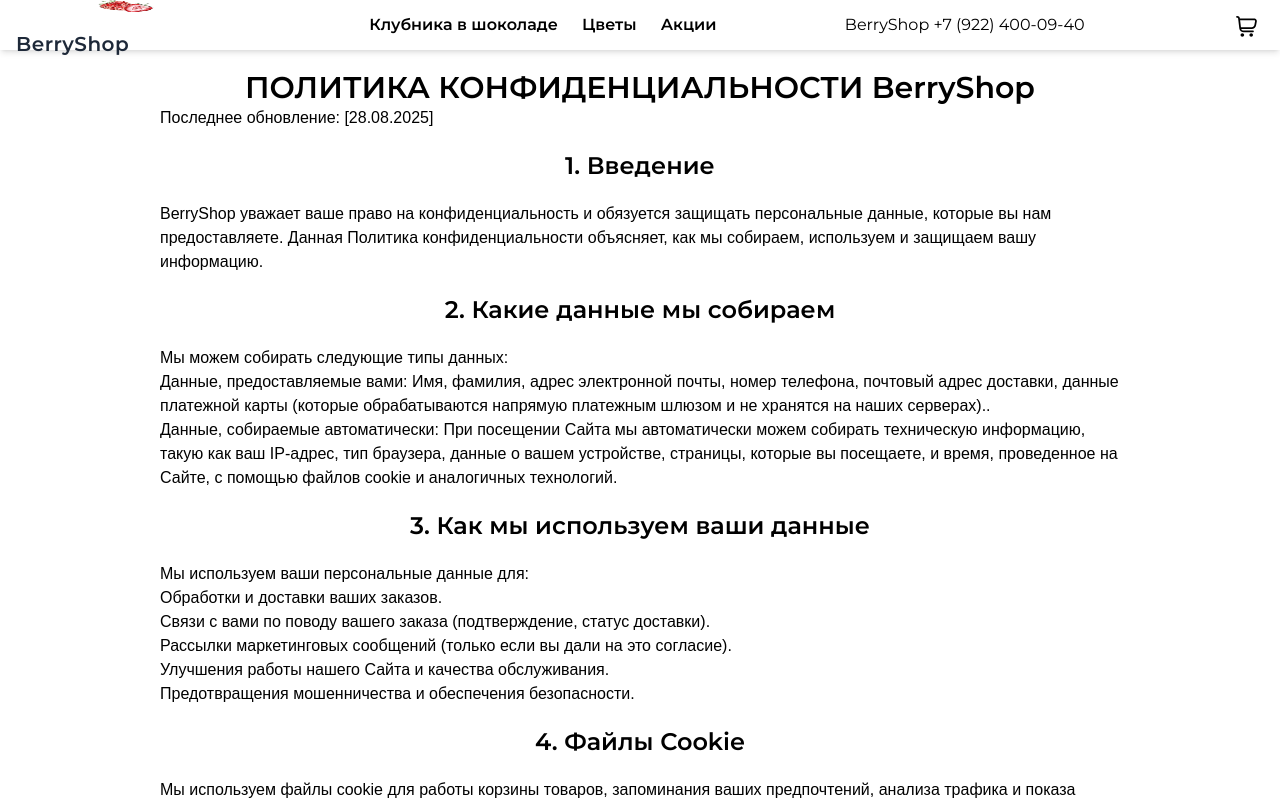
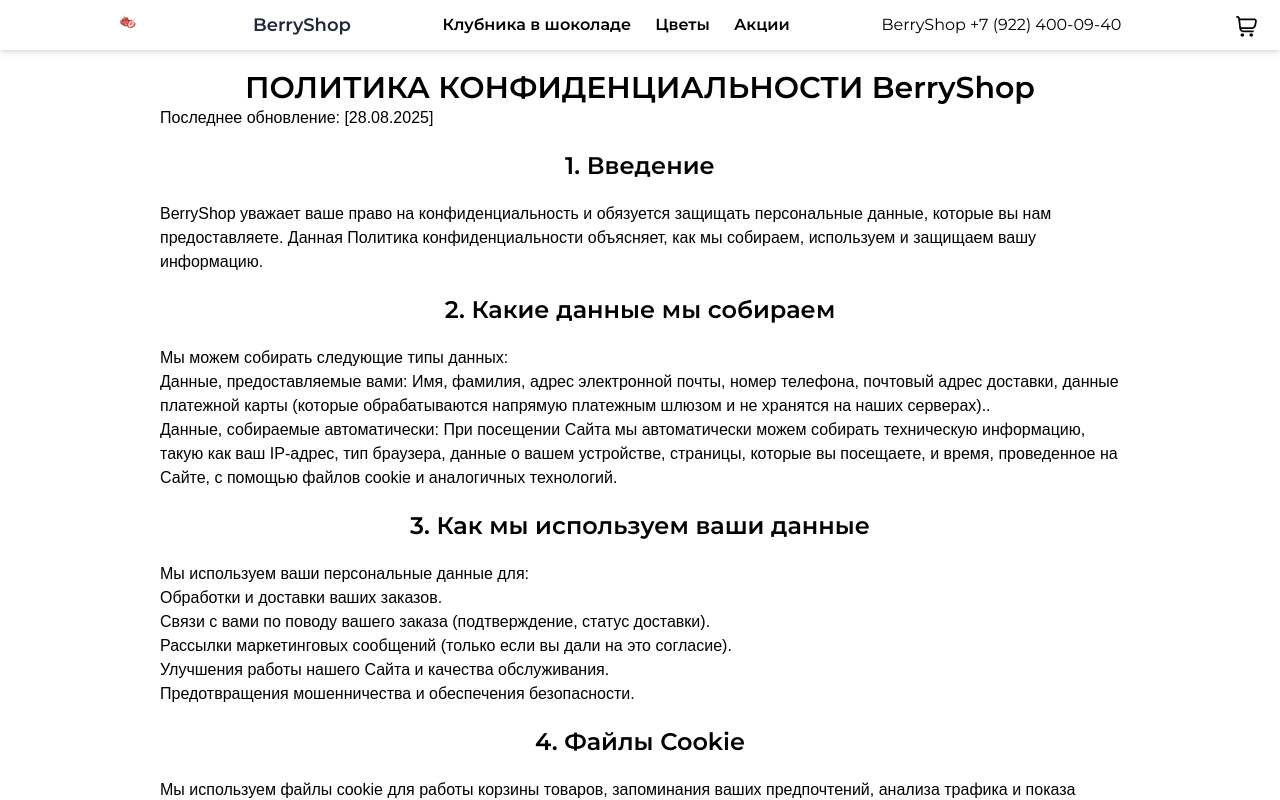
Before and after one commit to xPROGAx/BerryShop-build, a Next.js app: page /terms in a window 1280 px wide. Shown: the top 800 px of the page. Built offline with nearby package versions, Linux system fonts and the light colour scheme; a web font is replaced by a local one.

Commit message:
Update DesktopMenu.js

```diff
--- a/src/components/DesktopMenu.js
+++ b/src/components/DesktopMenu.js
@@ -7,7 +7,6 @@
 import { toast } from 'react-hot-toast';
 
 const DesktopMenu = () => {
-
     const { cart } = useCart()
     const router = useRouter()
     const pathname = usePathname()
@@ -21,22 +20,25 @@
             <div className="h-[50px]"></div>
             <nav className="bg-[#FFFFFF] fixed top-0 left-0 w-full h-[50px] shadow-md z-50">
                 <div className="container mx-auto flex justify-between items-center h-full px-4">
-                    <Link href="/" className="text-2xl font-bold text-black">
+                    <Link href="/" className="flex items-center gap-3 hover:opacity-80 transition-opacity">
                         <Image
                             src={logo}
                             alt='BerryShop'
                             width={225}
                             height={36}
                             className="
-                            w-[180px] h-[28px]  // мобильные
-                            md:w-[200px] md:h-[32px]  // планшеты
-                            lg:w-[225px] lg:h-[36px]  // десктоп
+                                w-[160px] h-[26px] object-contain
+                                md:w-[180px] md:h-[29px]
+                                lg:w-[200px] lg:h-[32px]
+                                xl:w-[225px] xl:h-[36px]
                             "
                             priority
-                          sizes="(max-width: 768px) 180px, (max-width: 1024px) 200px, 225px"
                         />
-                        <span className="text-xl font-bold text-gray-800 tracking-wide">BerryShop</span>
+                        <span className="text-lg font-bold text-gray-800 whitespace-nowrap hidden md:block">
+                            BerryShop
+                        </span>
                     </Link>
+
                     <ul className="flex gap-6 text-black font-semibold">
                         {[
                             { name: 'Клубника в шоколаде', path: '/strawberry' },
@@ -58,7 +60,9 @@
                         ))}
                     </ul>
 
-                    <div className="text-black mr-4">BerryShop +7 (922) 400-09-40</div>
+                    <div className="text-black mr-4 whitespace-nowrap hidden lg:block">
+                        BerryShop +7 (922) 400-09-40
+                    </div>
 
                     <div className="relative">
                         <button
@@ -69,25 +73,9 @@
                                 src={cartIcon}
                                 width={35}
                                 height={35}
-                                alt='cart'
+                                alt='Корзина покупок'
                                 className='object-contain'
                             />
-                            {/* <svg
-                                xmlns="http://www.w3.org/2000/svg"
-                                width="24"
-                                height="24"
-                                fill="none"
-                                stroke="currentColor"
-                                viewBox="0 0 24 24"
-                                className="text-black"
-                            >
-                                <path
-                                    strokeLinecap="round"
-                                    strokeLinejoin="round"
-                                    strokeWidth="2"
-                                    d="M3 3h18l-2 9H5l-2-9zM6 14h12m-6 4v4"
-                                />
-                            </svg> */}
                             {cart.length > 0 && (
                                 <span className="absolute -top-1 -right-1 bg-[#F1ADAE] text-black text-xs font-bold rounded-full px-2">
                                     {cart.length}
```
Lines whose indentation alone changed are shown as unchanged.
